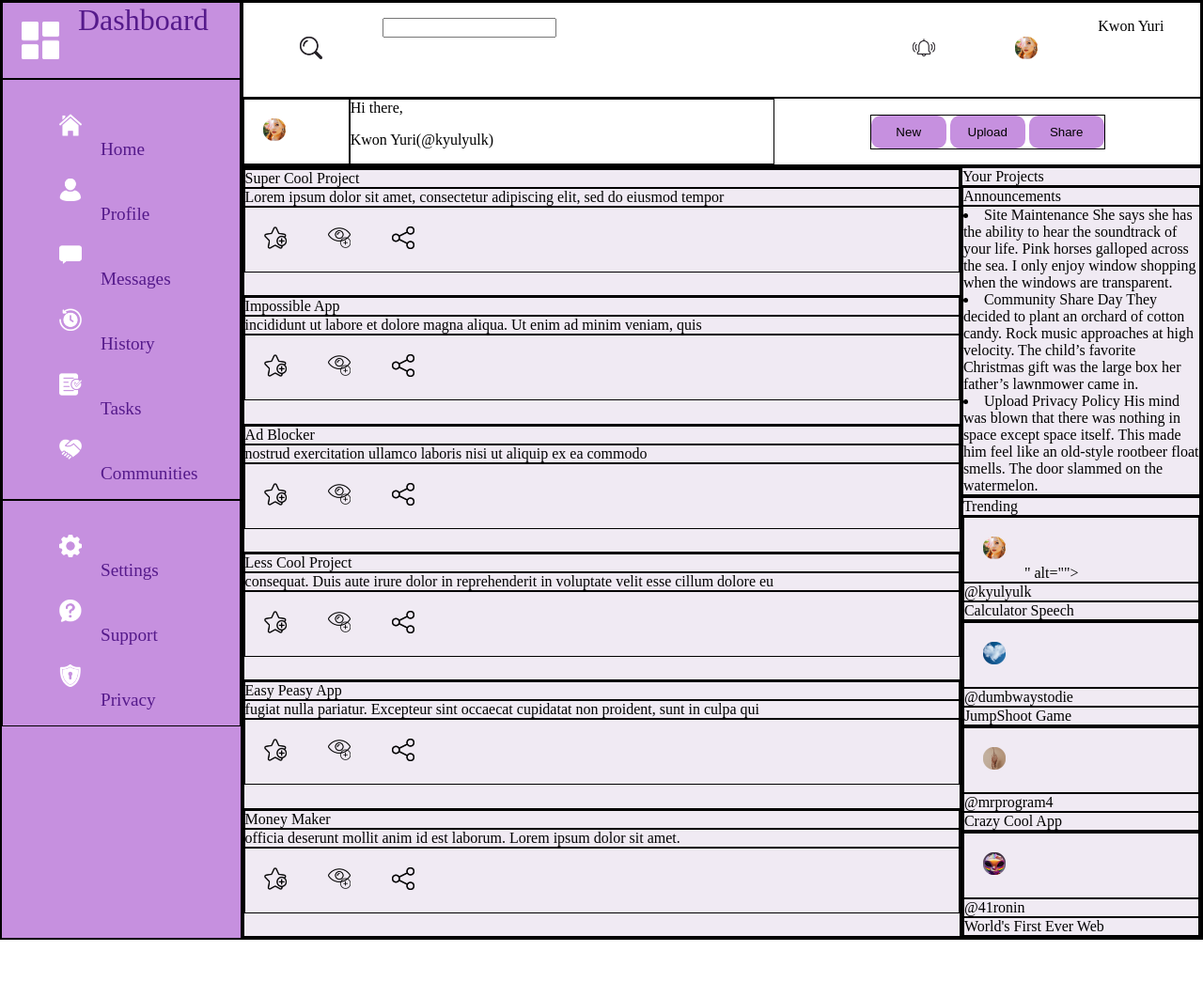
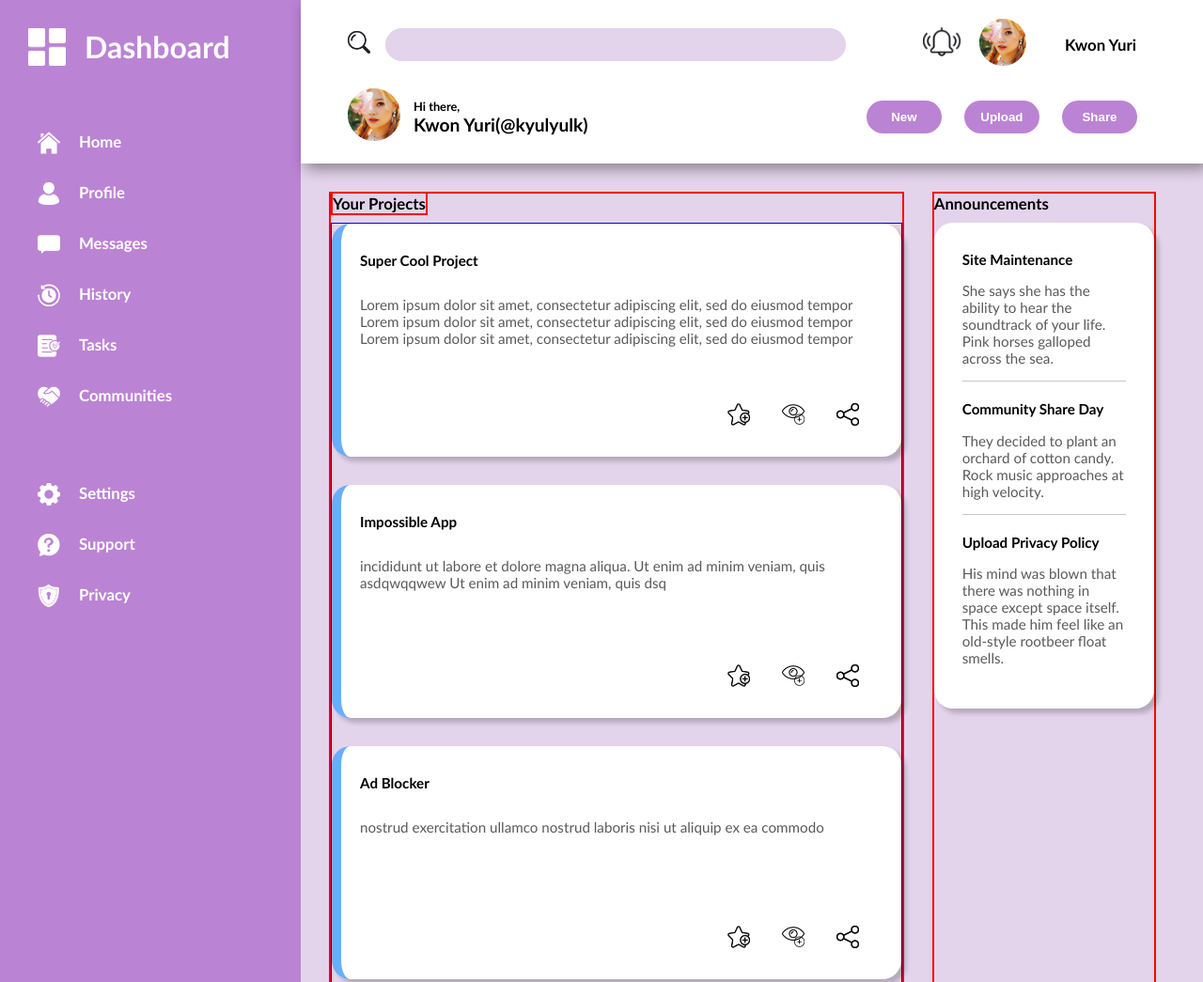
Before and after one commit to ReignyReign805/Admin-Dashboard, a plain HTML site: page index.html in a window 1280 px wide. Shown: the top 1045 px of the page at 94% size. Before the commit the page ends 1000 px from the top, so only its background shows below. Drawn offline with Linux system fonts and the light colour scheme.

Commit message:
Added grid and style elements

```diff
--- a/index.html
+++ b/index.html
@@ -35,15 +35,16 @@
             <div class="main-menu">
                 <ul>
                     <li class="search-icon"><img src="icons & images/serach.png" alt="search-icon"></li>
-                    <li class=""><input type="text" name="serach-name" id="search-name"></li>
-                    <li><img src="icons & images/notifs.png" alt="notif-icon"></li>
-                    <li><img src="icons & images/profile1.png" alt="Kim Taehyung"></li>
-                    <li>Kwon Yuri</li>
+                    <li class="search-input"><input type="text" name="serach-name" id="search-name"></li>
+                    <li class="notif-icon"><img src="icons & images/notifs.png" alt="notif-icon"></li>
+                    <li class="profile-icon"><img src="icons & images/profile1.png" alt="Kwon Yuri"></li>
+                    <li class="profile-name">Kwon Yuri</li>
                 </ul>
             </div>
             <div class="home-menu">
-                <div class="user-dp"> <img src="icons & images/profile1.png" alt="Kim Taehyung"></div>
-                <div class="greeting">Hi there,
+                <div class="user-dp"> <img src="icons & images/profile1.png" alt="Kwon Yuri"></div>
+                <div class="greeting">
+                    <p class="greet-hi">Hi there,</p>
                     <p class="user-name">Kwon Yuri(@kyulyulk)</p>
                 </div>
                 <div class="menu-buttons">
@@ -54,11 +55,15 @@
             </div>
         </div>
         <div class="articles">
-            <div class="article-title">Your Projects</div>
             <div class="projects-div">
+                <span class="article-title">Your Projects</span>
+                <div class="your-projects">
                     <div class="projects-box">
                         <div class="project-title">Super Cool Project</div>
-                    <div class="project-content">Lorem ipsum dolor sit amet, consectetur adipiscing elit, sed do eiusmod tempor</div>
+                        <div class="project-content">Lorem ipsum dolor sit amet, consectetur adipiscing elit, sed do eiusmod tempor
+                                                    Lorem ipsum dolor sit amet, consectetur adipiscing elit, sed do eiusmod tempor
+                                                    Lorem ipsum dolor sit amet, consectetur adipiscing elit, sed do eiusmod tempor
+                        </div>
                         <div class="project-menu">
                             <img src="icons & images/favorites.png" alt="Add to Favorites">
                             <img src="icons & images/view.png" alt="View Project">
@@ -67,7 +72,9 @@
                     </div>
                     <div class="projects-box">
                         <div class="project-title">Impossible App</div>
-                    <div class="project-content">incididunt ut labore et dolore magna aliqua. Ut enim ad minim veniam, quis</div>
+                        <div class="project-content">incididunt ut labore et dolore magna aliqua. Ut enim ad minim veniam, quis asdqwqqwew
+                            Ut enim ad minim veniam, quis dsq
+                        </div>
                         <div class="project-menu">
                             <img src="icons & images/favorites.png" alt="Add to Favorites">
                             <img src="icons & images/view.png" alt="View Project">
@@ -76,7 +83,7 @@
                     </div>
                     <div class="projects-box">
                         <div class="project-title">Ad Blocker</div>
-                    <div class="project-content">nostrud exercitation ullamco laboris nisi ut aliquip ex ea commodo</div>
+                        <div class="project-content">nostrud exercitation ullamco nostrud laboris nisi ut aliquip ex ea commodo</div>
                         <div class="project-menu">
                             <img src="icons & images/favorites.png" alt="Add to Favorites">
                             <img src="icons & images/view.png" alt="View Project">
@@ -85,7 +92,7 @@
                     </div>
                     <div class="projects-box">
                         <div class="project-title">Less Cool Project</div>
-                    <div class="project-content">consequat. Duis aute irure dolor in reprehenderit in voluptate velit esse cillum dolore eu</div>
+                        <div class="project-content">consnostrud equat. Duis aute nostrud irure dolor in reprehenderit in voluptate velit esse cillum dolore eu</div>
                         <div class="project-menu">
                             <img src="icons & images/favorites.png" alt="Add to Favorites">
                             <img src="icons & images/view.png" alt="View Project">
@@ -103,56 +110,55 @@
                     </div>
                     <div class="projects-box">
                         <div class="project-title">Money Maker</div>
-                    <div class="project-content">officia deserunt mollit anim id est laborum. Lorem ipsum dolor sit amet. </div>
+                        <div class="project-content">officia deserunt mollit anim id est laborum. Lorem ipsum dolor sit amet.
+                                officia deserunt mollit anim id est laborum. Lorem ipsum dolor sit amet.  officia deserunt mollit anim id est laborum. Lorem ipsum dolor sit amet.
+                        </div>
                         <div class="project-menu">
                             <img src="icons & images/favorites.png" alt="Add to Favorites">
                             <img src="icons & images/view.png" alt="View Project">
                             <img src="icons & images/share.png" alt="Share Project">
                         </div>
                     </div>
+                </div>
+            </div>
 
-            </div>
             <div class="announcement-div">
-                <div class="article-title">Announcements</div>
+                <span class="article-title">Announcements</span>
                 <div class="announcement-box">
                     <li>Site Maintenance
-                        <span>She says she has the ability to hear the soundtrack of your life.
-                            Pink horses galloped across the sea.
-                            I only enjoy window shopping when the windows are transparent.</span>
+                        <p>She says she has the ability to hear the soundtrack of your life.
+                            Pink horses galloped across the sea.</p>
                     </li>
                     <li>Community Share Day
-                        <span>They decided to plant an orchard of cotton candy.
-                            Rock music approaches at high velocity.
-                            The child’s favorite Christmas gift was the large box her father’s lawnmower came in.</span>
+                        <p>They decided to plant an orchard of cotton candy.
+                            Rock music approaches at high velocity.</p>
                     </li>
-                    <li>Upload Privacy Policy
-                        <span>His mind was blown that there was nothing in space except space itself.
-                            This made him feel like an old-style rootbeer float smells.
-                            The door slammed on the watermelon.</span>
-                    </li>
+                    <div>Upload Privacy Policy
+                        <p>His mind was blown that there was nothing in space except space itself.
+                            This made him feel like an old-style rootbeer float smells.</p>
                     </div>
                 </div>
+            </div>
+
             <div class="trending-div">
                 <div class="article-title">Trending</div>
-                <div class="tending-box">
-                    <div class="trending-profile"><img src="icons & images/profile1.png"><title>view-dashboard</title><path d="M13,3V9H21V3M13,21H21V11H13M3,21H11V15H3M3,13H11V3H3V13Z" /></svg>" alt=""></div>
-                    <div class="trending-username">@kyulyulk</div>
-                    <div class="trending-project">Calculator Speech</div>
+                <div class="trending-box">
+                    <div class="trending-profile"><img src="icons & images/profile1.png" alt=""></li>
+                        <li class="trending-username">@kyulyulk</li>
+                        <li class="trending-project">Calculator Speech</li>
                     </div>
-                <div class="tending-box">
-                    <div class="trending-profile"><img src="icons & images/profile2.png" alt="user-dp"></div>
-                    <div class="trending-username">@dumbwaystodie</div>
-                    <div class="trending-project">JumpShoot Game</div>
+                    <div class="trending-profile"><img src="icons & images/profile2.png" alt="user-dp">
+                        <li class="trending-username">@dumbwaystodie</li>
+                        <li class="trending-project">JumpShoot Game</li>
                     </div>
-                <div class="tending-box">
-                    <div class="trending-profile"><img src="icons & images/profile3.png" alt="user-dp"></div>
-                    <div class="trending-username">@mrprogram4</div>
-                    <div class="trending-project">Crazy Cool App</div>
+                    <div class="trending-profile"><img src="icons & images/profile3.png" alt="user-dp">
+                        <li class="trending-username">@mrprogram4</li>
+                        <li class="trending-project">Crazy Cool App</li>
                     </div>
-                <div class="tending-box">
-                    <div class="trending-profile"><img src="icons & images/profile4.png" alt="user-dp"></div>
-                    <div class="trending-username">@41ronin</div>
-                    <div class="trending-project">World's First Ever Web</div>
+                    <div class="trending-profile"><img src="icons & images/profile4.png" alt="user-dp">
+                        <li class="trending-username">@41ronin</li>
+                        <li class="trending-project">World's First Ever Web</li>
+                    </div>
                 </div>
             </div>
         </div>
--- a/styles.css
+++ b/styles.css
@@ -1,9 +1,13 @@
 body{
     margin: 0;
     padding: 0;
+    color: black;
+    font-size: 2.1vh;
+    font-family: 'Gill Sans', 'Gill Sans MT', Calibri, 'Trebuchet MS', sans-serif;
+    font-weight: 600;
 }
 div{
-    border: 1px solid;
+    /* border: 1px solid; */
 }
 a{
     text-decoration: none;
@@ -14,12 +18,12 @@ ul{
 img{
     width: 3vh;
     height: auto;
-    margin: 20px;}
+}
 li:hover{
     cursor: pointer;
 }
 button{
-    background-color: rgb(198, 144, 223);
+    background-color: rgb(187, 131, 212);
     width: 10vh;
     padding: 10px 10px;
     border-radius: 10px;
@@ -32,18 +36,38 @@ button:hover{
 
 div.container{
     display: grid;
-    grid-template-columns: 1fr 4fr;
-    border: 1px solid;
+    grid-template-columns: 1fr 3fr;
 }
 
 div.sidebar{
-    background-color: rgb(198, 144, 223);
+    background-color: rgb(187, 131, 212);
     grid-row: 1/4;
+    padding: 30px 00px 0px 30px;
 }
 .sidebar img{
     width: 3vh;
     height: auto;
-    margin: 20px;
+}
+.sidebar li{
+    display: flex;
+    margin-bottom: 30px;
+}
+.sidebar ul{
+    margin: 0;
+    padding: 0;
+}
+
+.sidebar-upcontent, .sidebar-downcontent{
+    padding: 0px 20px 0px 10px;
+}
+.sidebar-upcontent{
+    padding-bottom: 50px;
+    padding-top: 70px;
+}
+
+.sidebar-upcontent a, .sidebar-downcontent a{
+    color: white;
+    margin-left: 20px;
 }
 .dashboard{
     display: flex;
@@ -52,62 +76,185 @@ div.sidebar{
     width: 5vh;
 }
 .dashboard a{
+    margin-left: 20px;
     font-size: 4vh;
-}
-.sidebar-upcontent a, .sidebar-downcontent a{
-    font-size: 2.4vh;
-
+    color: white;
 }
 
 
 div.menu{
+    z-index: 1;
     grid-column: 2/4;
-}
-.main-menu{
+    box-shadow: 5px 5px 15px 0px rgba(0,0,0,0.42);
 }
 .main-menu ul{
     display: grid;
-    grid-template-columns: 1fr 5fr 1fr 1fr 1fr;
+    grid-template-columns: 0.5fr 7fr 1fr 0.5fr 2fr;
+    margin: 0px;
+    padding: 20px 30px 20px 50px;
 }
-.search-name{
-    width: 100px;
-    border-radius: 10px;
-    padding: 10px 100px;
-    background-color: rgb(240, 234, 243);
+.main-menu li{
+    align-self: center;
 }
+#search-name{
+    width: 85%;
+    border-radius: 20px;
+    padding: 10px;
+    background-color: rgb(227, 211, 235);
+    border: none;
+}
+.notif-icon, .profile-icon, .profile-name{
+    justify-self: center;
+}
+.notif-icon img{
+    width: 40px;
+}
+.profile-icon img{
+    width: 50px;
+}
+
 .home-menu{
     display: grid;
-    grid-template-columns: 1fr 4fr 4fr;
-
+    grid-template-columns: 1fr 3fr 4fr;
+    padding-bottom: 20px;
+}
+.home-menu div{
+    align-self: center;
+}
+.home-menu img{
+    width: 7vh;
+}
+.user-dp{
+    margin-left: 50px;
+}
+.greeting p{
+    margin: 0px;
+}
+.greeting .greet-hi{
+    font-size: 1.6vh;
+}
+.greeting .user-name{
+    font-size: 2.4vh;
 }
 .menu-buttons{
-    justify-self: center;
-    align-self: center;
-
+    justify-self: end;
+    margin-right: 70px;
+}
+.menu-buttons button{
+    border-radius: 20px;
+    margin-left: 20px;
+    padding: 10px;
+    color: white;
+    font-weight: 600;
 }
 
+
+/*MAIN CONTENT*/
 div.articles{
-    grid-row: 2/4;
-    background-color: rgb(240, 234, 243);
+    grid-row: 2/3;
+    background-color:  rgb(227, 211, 235);
     display: grid;
-    grid-template-columns: 3fr 3fr 2fr;
+    grid-template-columns: 1fr 1fr .6fr;
 }
 
 div.projects-div{
     grid-column: 1/3;
-    grid-row: 1/4;
+    margin: 30px 0px 100px 30px;
+    border: 2px solid red;
+}
+div.your-projects{
     display: grid;
-    grid-template-columns: repeat(auto-fit, minmax(400px, 1fr));
+    grid-template-columns: repeat(auto-fit, minmax(500px, 1fr));
+    margin-top: 10px;
+    gap: 30px;
+    font-size: 1.9vh;
+    border: 1px solid blue;
+}
+.projects-div .article-title{
+    border: 2px solid red;
 }
 .projects-box{
+    background-color: white;
+    border-radius: 20px;
+    border-left: 10px solid rgba(0, 119, 255, 0.596);
+    box-shadow: 5px 5px 5px 0px rgba(0,0,0,0.2);
+    min-width: 300px;
+    padding: 30px 15px 30px 20px;
+    display: grid;
+    grid-template-rows: 1fr 2fr 1fr;
 
+}
+.project-content{
+    color: rgb(90, 90, 90);
+    font-weight: lighter;
+}
+.project-menu{
+    justify-self: end;
+}
+.project-menu img{
+    margin: 20px 30px 0px 0px;
 }
 
 
 div.announcement-div{
-    grid-column: 3/4;
+    grid-column: 3;
+    grid-row: 1;
+    margin: 30px 50px 30px 30px;
+    border: 2px solid red;
+}
+.announcement-div li{
+    margin-bottom: 20px;
+    list-style-type: none;
+    border-bottom: 1px solid rgba(168, 164, 164, 0.623);
+}
+.announcement-box{
+    font-size: 1.9vh;
+    margin-top: 10px;
+    background-color: white;
+    padding: 30px;
+    border-radius: 20px;
+    box-shadow: 5px 5px 5px 0px rgba(0,0,0,0.2);
+}
+.announcement-box p{
+    color: rgb(90, 90, 90);
+    font-weight: lighter;
 }
 
+
 div.trending-div{
+    border: 2px solid red;
     grid-column: 3/4;
+    grid-row: 2/3;
+    margin: 0px 50px 50px 30px;
 }
+.trending-box{
+    font-size: 1.9vh;
+    margin-top: 10px;
+    border: 2px solid red;
+    background-color: white;
+    border-radius: 20px;
+    box-shadow: 5px 5px 5px 0px rgba(0,0,0,0.2);
+}
+.trending-box img{
+    width: 50px;
+}
+.trending-box li{
+    list-style-type: none;
+}
+.trending-profile{
+    display: grid;
+    grid-template-columns: 1fr 3fr;
+    padding: 30px;
+}
+.trending-profile img{
+    grid-row: 1/3;
+}
+.trending-username{
+    grid-column: 2/3;
+}
+.trending-project{
+    grid-column: 2/3;
+    grid-row: 2/2;
+    color: rgb(90, 90, 90);
+    font-weight: lighter;
+}
```
Lines whose indentation alone changed are shown as unchanged.
